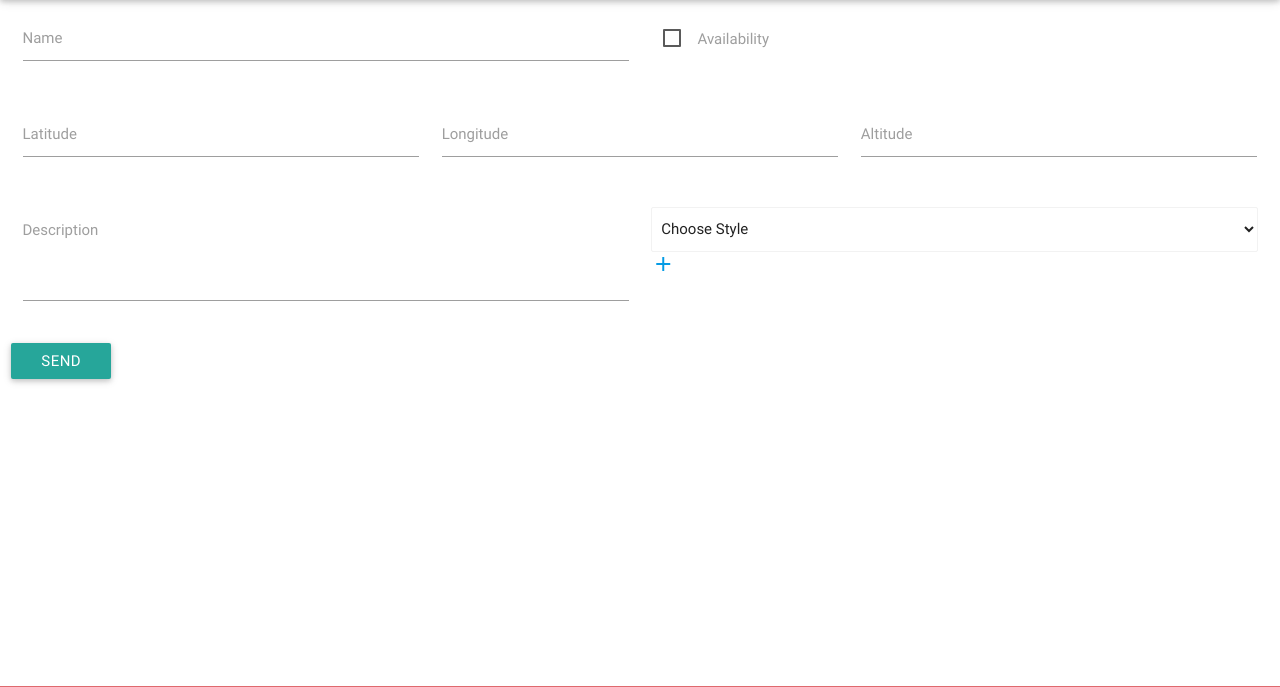
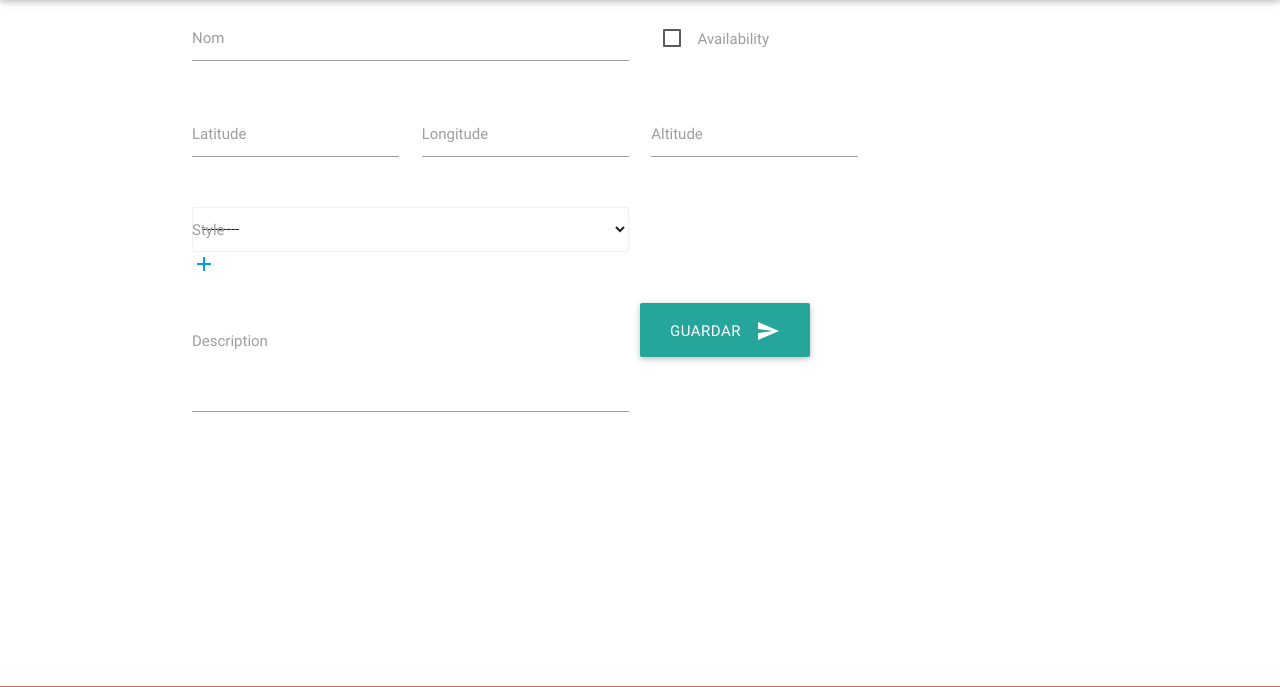
Before and after one commit to FaedDroneLogistics/gsoc15, a Django app: page /droppointform/ in a window 1280 px wide. Shown: the part 64-751 px from the top of the page. Run offline with Django 3.2, Linux system fonts and the light colour scheme; data comes from the database, SQL or seed files in the repository; both versions use the stored data as it was after the commit; some libraries are stand-ins or nearby versions.

Commit message:
Refactored forms

```diff
--- a/faed_management_tool/faed_management/forms.py
+++ b/faed_management_tool/faed_management/forms.py
@@ -2,33 +2,23 @@
 
 import models
 
-class StyleURLForm(forms.Form):
-    name = forms.CharField(label='name')
-    href = forms.URLField(label='href', required=True)
-    scale = forms.FloatField(label='scale')
+class StyleURLForm(forms.ModelForm):
+    class Meta:
+        model = models.StyleURL
+        exclude = []
 
 
-class DropPointForm(forms.Form):
-    name = forms.CharField(label='name')
-    description = forms.CharField(widget=forms.Textarea,label='description')
-    latitude = forms.FloatField(label='latitude')
-    longitude = forms.FloatField(label='longitude')
-    altitude = forms.FloatField(label='altitude')
-    is_available = forms.BooleanField(label='is_available')
-    style_url = forms.ChoiceField(label='style_url')
+class DropPointForm(forms.ModelForm):
+    description = forms.CharField(widget=forms.Textarea(attrs={'class':'materialize-textarea'}));
 
-    def __init__(self, *args, **kwargs):
-        super(DropPointForm, self).__init__(*args, **kwargs)
-        self.fields['style_url'].choices = [(style.id, style.name) for style in models.StyleURL.objects.all()]
+    class Meta:
+        model = models.DropPoint
+        exclude = []
 
-class DroneForm(forms.Form):
-    name = forms.CharField(label='name')
-    plate = forms.CharField(label='plate')
-    style_url = forms.ChoiceField(label='style_url')
-
-    def __init__(self, *args, **kwargs):
-        super(DroneForm, self).__init__(*args, **kwargs)
-        self.fields['style_url'].choices = [(style.id, style.name) for style in models.StyleURL.objects.all()]
+class DroneForm(forms.ModelForm):
+    class Meta:
+        model = models.Drone
+        exclude = ['origin_lat', 'origin_lon', 'destination_lat', 'destination_lon', 'emergency', 'battery_life']
 
 class HangarForm(forms.ModelForm):
     description = forms.CharField(widget=forms.Textarea(attrs={'class':'materialize-textarea'}));
--- a/faed_management_tool/faed_management/templates/droppoint_form.html
+++ b/faed_management_tool/faed_management/templates/droppoint_form.html
@@ -1,54 +1,55 @@
 {% extends "base.html" %}
 
 {% block content %}
+
+    <div class="container">
         <div class="row">
             <form class="col s12" method="post" enctype="multipart/form-data" action="">
                 {% csrf_token %}
+                {{ form.non_field_errors }}
                 <div class="row">
                     <div class="input-field col s6">
-                    <input id="name" name="name" type="text" class="validate teal-text text-darken-3">
-                    <label for="name">Name</label>
+                        {{ form.name.error }}
+                        <label for="name" data-error="wrong" data-success="right">Nom</label>
+                        {{ form.name }}
                     </div>
-
                     <div class="input-field col s6">
                         <input id="is_available" name="is_available" type="checkbox" class="validate teal-text text-darken-3">
                         <label for="is_available">Availability</label>
                     </div>
                 </div>
                 <div class="row">
-                <div class="input-field col s4">
-                    <input id="latitude" name="latitude" type="number" step="0.000001" class="validate teal-text text-darken-3">
+                    <div class="input-field col s3">
                         <label for="latitude">Latitude</label>
+                        {{ form.latitude }}
                     </div>
-
-                <div class="input-field col s4">
-                    <input id="longitude" name="longitude" type="number" step="0.000001" class="validate teal-text text-darken-3">
+                    <div class="input-field col s3">
+                        {{ form.longitude }}
                         <label for="longitude">Longitude</label>
                     </div>
-
-                <div class="input-field col s4">
-                    <input id="altitude" name="altitude" type="number" step="0.000001" min="0" class="validate teal-text text-darken-3">
+                    <div class="input-field col s3">
+                        {{ form.altitude}}
                         <label for="altitude">Altitude</label>
                     </div>
                 </div>
-
                 <div class="row">
                     <div class="input-field col s6">
-                    <textarea id="description" name="description" class="materialize-textarea"></textarea>
+                        {{ form.style_url }}
+                        <a class="material-icons" href="/styleurlform" target="_blank">add</a>
+                        <label for="style_url">Style</label>
+                    </div>
+                </div>
+                <div class="row">
+                    <div class="input-field col s6">
                         <label for="description">Description</label>
+                        {{ form.description }}
+                    </div>
+                    <button class="waves-effect waves-light btn-large" name="action" type="submit">
+                        <i class="material-icons right">send</i>Guardar
+                    </button>
+                </div>
+            </form>
+        </div>
     </div>
 
-                <div class="input-field col s6">
-                    <select id="style_url" name="style_url" class="browser-default">
-                        <option value="" disabled selected>Choose Style</option>
-                        {% for x,y in form.fields.style_url.choices %}
-                            <option value="{{ x }}" {% if form.fields.style_url.value == x %} selected{% endif %}>{{ y }}</option>
-                        {% endfor %}
-                    </select>
-                    <a class="material-icons" href="/styleurlform" target="_blank">add</a>
-                </div>
-            </div>
-            <a href="/"><input type="submit" value="Send" class="btn btn-default"/></a>
-        </form>
-    </div>
 {% endblock content %}
--- a/faed_management_tool/faed_management/views.py
+++ b/faed_management_tool/faed_management/views.py
@@ -8,11 +8,11 @@
 from rest_framework import viewsets
 from serializers import HangarSerializer, DropPointSerializer, MeteoStationSerializer
 from faed_management.models import Hangar, DropPoint, MeteoStation
-from faed_management.forms import HangarForm, MeteoStationForm
+from faed_management.forms import HangarForm, MeteoStationForm, DropPointForm
 
+#List items
 class HangarsList(ListView):
     model = Hangar
-
 
 class HangarsView(ListView):
     template_name = 'hangars.html'
@@ -20,10 +20,8 @@
     queryset = models.Hangar.objects.all()
     success_url = "/hangars"
 
-
 class MeteoStationsList(ListView):
     model = MeteoStation
-
 
 class MeteoStationsView(ListView):
     template_name = 'meteostations.html'
@@ -31,10 +29,8 @@
     queryset = models.MeteoStation.objects.all()
     success_url = "/meteostations"
 
-
 class DropPointsList(ListView):
     model = DropPoint
-
 
 class DropPointsView(ListView):
     template_name = 'droppoints.html'
@@ -49,38 +45,27 @@
         form = forms.StyleURLForm(request.POST)
 
         if form.is_valid():
-            name = form.cleaned_data['name']
-            href = form.cleaned_data['href']
-            scale = form.cleaned_data['scale']
+            styleurl = form.save(commit=False)
+            styleurl.save()
 
-            style = models.StyleURL(name=name, href=href, scale=scale)
-            style.save()
-
-            return HttpResponseRedirect('/styleurlform/')
+            return HttpResponseRedirect('/')
     else:
         form = forms.StyleURLForm()
 
     return render(request, 'styleurl_form.html', {'form': form})
-
 
 def submit_droppoint(request):
     if request.method == 'POST':
         form = forms.DropPointForm(request.POST)
 
         if form.is_valid():
-            name = form.cleaned_data['name']
-            description = form.cleaned_data['description']
-            latitude = form.cleaned_data['latitude']
-            longitude = form.cleaned_data['longitude']
-            altitude = form.cleaned_data['altitude']
-            is_available = form.cleaned_data['is_available']
-            style_url = models.StyleURL.objects.get(id=form.cleaned_data['style_url'])
-
-            droppoint = models.DropPoint(name=name, description=description, latitude=latitude, longitude=longitude,
-                                         altitude=altitude, is_available=is_available, style_url=style_url)
+            droppoint = form.save(commit=False)
             droppoint.save()
 
-            return HttpResponseRedirect('/droppointform/')
+            a()
+            transfer()
+
+            return HttpResponseRedirect('/droppoints/')
     else:
         form = forms.DropPointForm()
 
@@ -91,14 +76,12 @@
         form = forms.DroneForm(request.POST)
 
         if form.is_valid():
-            name = form.cleaned_data['name']
-            plate = form.cleaned_data['plate']
-            style_url = models.StyleURL.objects.get(id=form.cleaned_data['style_url'])
+            drone = form.save(commit=False)
+            drone.save()
+            return HttpResponseRedirect('/hangars/')
+        else:
+            form = forms.DroneForm
 
-            drone = models.Drone(name=name, plate=plate, style_url=style_url)
-            drone.save()
-
-            return HttpResponseRedirect('/droneform/')
     else:
         form = forms.DroneForm()
 
@@ -109,7 +92,6 @@
         form = forms.HangarForm(request.POST)
 
         if form.is_valid():
-            print 'AHAHAHAHAHAHAHAHA'
             hangar = form.save(commit=False)
             hangar.drone.origin_lat = hangar.latitude
             hangar.drone.origin_lon = hangar.longitude
@@ -134,6 +116,11 @@
             meteostation = form.save(commit=False)
             meteostation.save()
 
+#            meteos = models.MeteoStation.objects.all()
+#            for meteo in meteos:
+#                kml_generator.placemark_kml(meteo,os.path.abspath(os.path.dirname(__file__)) + "/static/kml/meteo_" + str(meteo.id) + ".kml",
+#                                            "http://www.latitude-voile.com/latitude_ecole_de_voile_la_baule/images/stories/PUB/acc_meteo.png",
+#                                            "meteo_station")
             a()
             transfer()
 
@@ -143,35 +130,37 @@
 
     return render(request, 'meteostation_form.html', {'form': form})
 
+
 # REST API
 class HangarViewSet(viewsets.ModelViewSet):
     queryset = models.Hangar.objects.all()
     serializer_class = HangarSerializer
 
-
 class DropPointViewSet(viewsets.ModelViewSet):
     queryset = models.DropPoint.objects.all()
     serializer_class = DropPointSerializer
-
 
 class MeteoStationViewSet(viewsets.ModelViewSet):
     queryset = models.MeteoStation.objects.all()
     serializer_class = MeteoStationSerializer
 
-def delete_hangar(request,id):
+
+#Delte items
+def delete_hangar(request, id):
     Hangar.objects.get(pk=id).delete()
     return HttpResponseRedirect('/hangars/')
 
-def delete_droppoint(request,id):
+def delete_droppoint(request, id):
     DropPoint.objects.get(pk=id).delete()
     return HttpResponseRedirect('/droppoints/')
 
-def delete_meteostation(request,id):
+def delete_meteostation(request, id):
     MeteoStation.objects.get(pk=id).delete()
     return HttpResponseRedirect('/meteostations/')
 
 
-def edit_hangar(request,id):
+#Edit items
+def edit_hangar(request, id):
     requested_hangar = Hangar.objects.get(pk=id)
     form = HangarForm(instance=requested_hangar)
     if request.method =='POST':
@@ -187,14 +176,27 @@
             return HttpResponseRedirect('/hangars')
     return render(request, 'hangar_form.html',{'form':form})
 
-def edit_meteostation(request,id):
+def edit_meteostation(request, id):
     requested_meteo = MeteoStation.objects.get(pk=id)
     form = MeteoStationForm(instance=requested_meteo)
-    if request.method =='POST':
+    if request.method == 'POST':
         form = HangarForm(request.POST, instance=requested_meteo)
         if form.is_valid():
             meteo_station = form.save(commit=False)
             meteo_station.save()
 
             return HttpResponseRedirect('/meteostations')
+
     return render(request, 'meteostation_form.html', {'form': form})
+
+def edit_droppoint(request, id):
+    requested_droppoint = DropPoint.objects.get(pk=id)
+    form = DropPointForm(instance=requested_droppoint)
+    if request.method == 'POST':
+        form = DropPointForm(request.POST, instance=requested_droppoint)
+        if form.is_valid():
+            droppoint = form.save(commit=False)
+            droppoint.save()
+            return HttpResponseRedirect('/droppoints')
+
+    return render(request, 'droppoint_form.html', {'form': form})
--- a/faed_management_tool/faed_management_tool/urls.py
+++ b/faed_management_tool/faed_management_tool/urls.py
@@ -32,11 +32,13 @@
 urlpatterns = [
     url(r'^$', TemplateView.as_view(template_name='index.html')),
     url(r'^index/$', TemplateView.as_view(template_name='index.html')),
-    url(r'^styleurlform/$', views.submit_styleurl),
-    url(r'^droneform/$', views.submit_drone),
+
     url(r'^admin/', include(admin.site.urls)),
+
     url(r'^api/', include(router.urls)),
     url(r'^api-auth/', include('rest_framework.urls', namespace='rest_framework')),
+
+    url(r'^styleurlform/$', views.submit_styleurl),
 
     url(r'^hangars/$', HangarsView.as_view(), name='hangars-list'),
     url(r'^hangars/delete_hangar/(?P<id>\w+)/$', views.delete_hangar),
@@ -46,6 +48,7 @@
 
     url(r'^droppoints/$', DropPointsView.as_view(), name='droppoint-list'),
     url(r'^droppoints/delete_droppoint/(?P<id>\w+)/$', views.delete_droppoint),
+    url(r'^droppoints/edit_droppoint/(?P<id>\w+)/$', views.edit_droppoint),
     url(r'^droppoint_list/$', DropPointsList.as_view()),
     url(r'^droppointform/$', views.submit_droppoint),
 
@@ -55,6 +58,7 @@
     url(r'^meteostations_list/$', MeteoStationsList.as_view()),
     url(r'^meteostationform/$', views.submit_meteostation),
 
+    url(r'^droneform/$', views.submit_drone),
     url(r'^drone/(?P<drone_plate>\w+)/$', drone_detail),
 
 ]
```
Also changed, not shown: faed_management_tool/faed_management/templates/drone_form.html (+20 -18 lines), faed_management_tool/faed_management/templates/droppoints.html (+3 -17 lines), faed_management_tool/faed_management/templates/meteostation_form.html (+2 -67 lines), faed_management_tool/faed_management/templates/styleurl_form.html (+13 -12 lines), faed_management_tool/db.sqlite3. Lines whose indentation alone changed are shown as unchanged.
